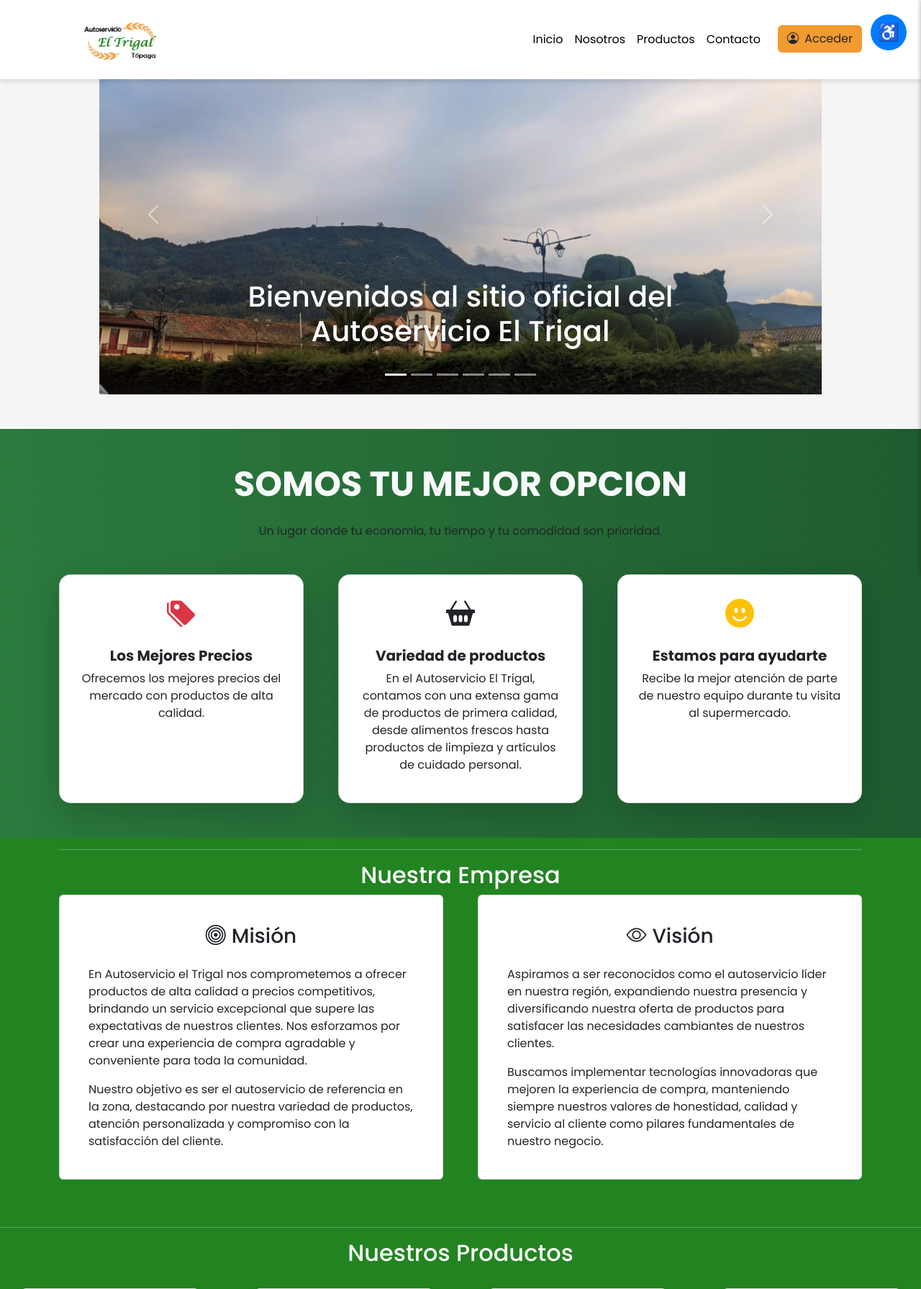
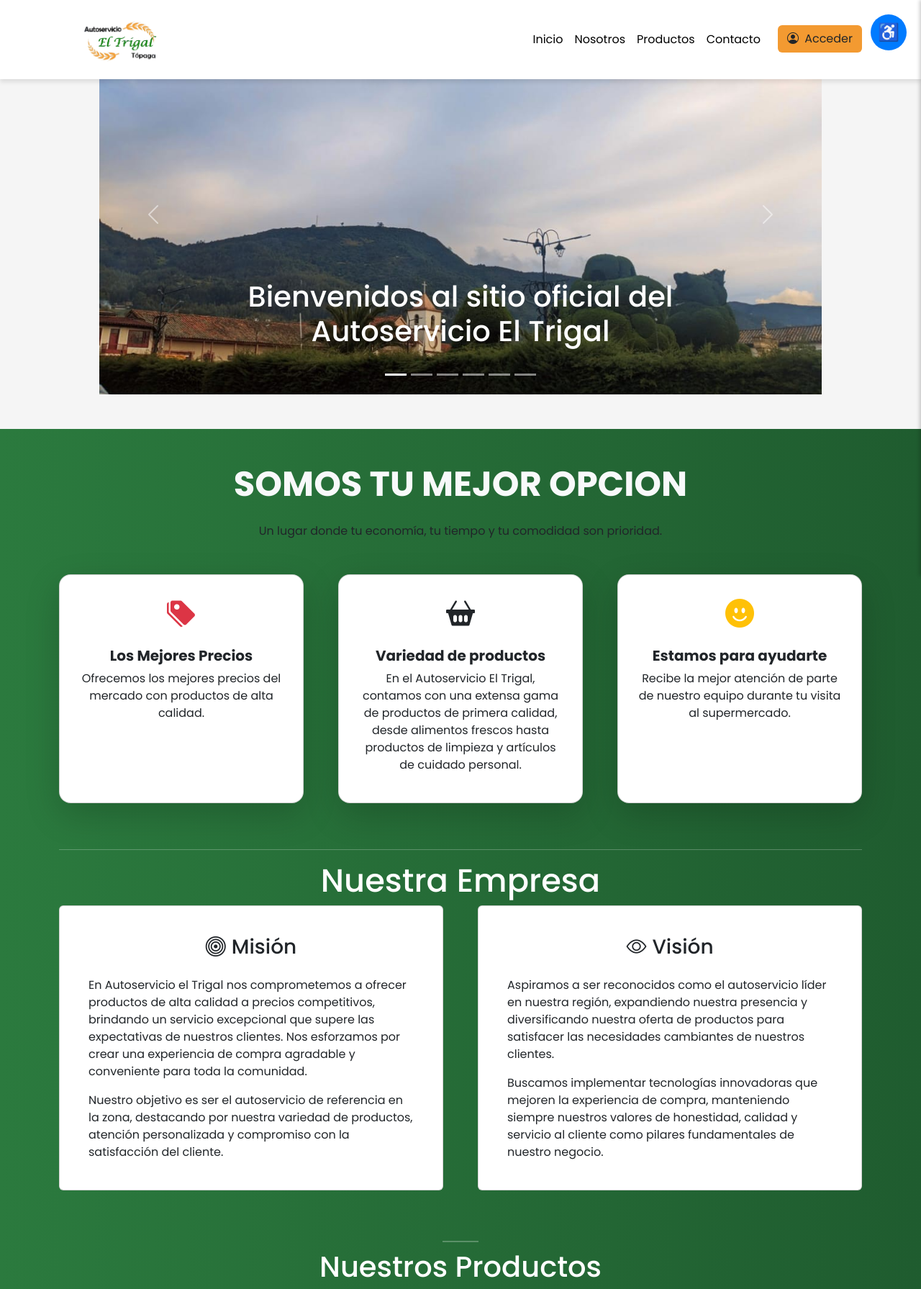
Before and after one commit to Jxvi3r09/Autoservicioeltrigal, a Django app: page / in a window 1280 px wide. Shown: the top 1791 px of the page at 72% size. Run offline with Django 5.2, Linux system fonts and the light colour scheme.

Commit message:
Actualizacion paginaprincipal

```diff
--- a/pagina/templates/paginas/principal.html
+++ b/pagina/templates/paginas/principal.html
@@ -275,15 +275,12 @@
     </section>
 
     <!-- Mission & Vision Section -->
-    <section id="mision-vision" class="mission-vision">
+    <section id="mision-vision" class="mission-vision" style="background: linear-gradient(to right, #2b7a3e, #1f5c2f);" >
       <div class="container position-relative">
-        <h2
-          id="nuestraempresa" class="text-center section-title animate__animated animate__fadeInUp"
-        >
+        <h2 id="nuestraempresa" class="text-center section-title animate__animated animate__fadeInUp"
+        style="font-size: 2.8rem;">
         <hr>
-          Nuestra Empresa
-
-
+        Nuestra Empresa
         </h2>
         <div class="row g-5">
           <div class="col-lg-6 animate__animated animate__fadeInLeft">
@@ -334,124 +331,170 @@
   <section>
     <!-- <title>Sección de Productos</title>
     <link rel="stylesheet" href="styles.css"> -->
+<!DOCTYPE html>
+<html lang="es">
+<head>
+    <meta charset="UTF-8">
+    <meta name="viewport" content="width=device-width, initial-scale=1.0">
+    <title>Productos</title>
+    <style>
+        body {
+            margin: 0;
+            font-family: 'Segoe UI', Tahoma, Geneva, Verdana, sans-serif;
+            background-color: #f4f4f4;
+            color: #333;
+        }
+
+        .productos {
+            padding: 60px 20px;
+            background: linear-gradient(to right, #2b7a3e, #1f5c2f);
+            color: white;
+        }
+
+        .productos h2 {
+            text-align: center;
+            font-size: 2.5em;
+            margin-bottom: 40px;
+            position: relative;
+        }
+
+        .productos h2 hr {
+            border: 1px solid #fff;
+            width: 50px;
+            margin: 10px auto;
+        }
+
+        .contenedor-productos {
+            display: flex;
+            flex-wrap: wrap;
+            justify-content: center;
+            gap: 30px;
+            max-width: 1200px;
+            margin: auto;
+        }
+
+        .producto {
+            background-color: #fff;
+            color: #333;
+            border-radius: 10px;
+            box-shadow: 0 4px 8px rgba(0,0,0,0.2);
+            overflow: hidden;
+            width: 300px;
+            transition: transform 0.3s;
+        }
+
+        .producto:hover {
+            transform: translateY(-5px);
+        }
+
+        .producto img {
+            width: 100%;
+            height: 200px;
+            object-fit: cover;
+        }
+
+        .producto h3 {
+            margin: 15px;
+            font-size: 1.4em;
+        }
+
+        .producto .descripcion {
+            margin: 0 15px 20px;
+            font-size: 0.95em;
+            line-height: 1.5;
+        }
+
+        @media (max-width: 768px) {
+            .producto {
+                width: 100%;
+            }
+        }
+    </style>
+</head>
 <body>
     <section id="productos" class="productos">
-        <h2 id="nuestrsoproductos">
-         <hr> Nuestros Productos</h2>
+        <h2><hr> Nuestros Productos</h2>
         <div class="contenedor-productos">
             <div class="producto">
-              <div>
-                <img src={% static 'myapp/imagenes/lacteo.jpg' %} alt="productos 1">
-              </div>
+                <img src="{% static 'myapp/imagenes/lacteo.jpg' %}" alt="productos 1">
                 <h3>Alimentos frescos</h3>
-                <p class="descripcion">Productos naturales como frutas, verduras, carnes y lácteos que se caracterizan por su frescura,
-                  sabor auténtico y alto valor nutricional, ideales para una alimentación saludable.</p>
-
-
+                <p class="descripcion">Productos naturales como frutas, verduras, carnes y lácteos que se caracterizan por su frescura...</p>
             </div>
-
             <div class="producto">
-              <img src={% static 'myapp/imagenes/cereal.jpg' %} alt="Producto 2">
-              <h3>Alimentos envasados y procesados</h3>
-              <p class="descripcion">Productos listos para consumir o preparar, como pastas, enlatados, galletas y conservas,
-                que ofrecen practicidad y una larga duración sin perder su sabor y calidad.</p>
-
-          </div>
+                <img src="{% static 'myapp/imagenes/cereal.jpg' %}" alt="Producto 2">
+                <h3>Alimentos envasados y procesados</h3>
+                <p class="descripcion">Productos listos para consumir o preparar, como pastas, enlatados, galletas...</p>
+            </div>
             <div class="producto">
-                <img src={% static 'myapp/imagenes/cerveza.jpg' %} alt="Producto 3">
-                <h3>Bebidas </h3>
-                <p class="descripcion">Refresca tu día con nuestra variedad de bebidas: desde aguas y jugos naturales hasta gaseosas,
-                   leches y bebidas energéticas para todos los gustos y ocasiones.</p>
-
+                <img src="{% static 'myapp/imagenes/cerveza.jpg' %}" alt="Producto 3">
+                <h3>Bebidas</h3>
+                <p class="descripcion">Refresca tu día con nuestra variedad de bebidas: desde aguas y jugos naturales hasta gaseosas...</p>
             </div>
-
-
-
             <div class="producto">
-                <img src={% static 'myapp/imagenes/limpieza.jpg' %} alt="Producto 4">
+                <img src="{% static 'myapp/imagenes/limpieza.jpg' %}" alt="Producto 4">
                 <h3>Limpieza del hogar</h3>
-                <p class="descripcion">Todo lo que necesitas para mantener tu hogar impecable: detergentes, desinfectantes, limpiadores multiusos y más,
-                   con fórmulas eficaces contra la suciedad y los gérmenes.</p>
-
+                <p class="descripcion">Todo lo que necesitas para mantener tu hogar impecable: detergentes, desinfectantes...</p>
             </div>
-
             <div class="producto">
-              <img src={% static 'myapp/imagenes/lpersonal.jpg' %} alt="Producto 5">
-              <h3>Cuidado personal y aseo</h3>
-              <p class="descripcion">Productos pensados para tu bienestar diario: shampoos, jabones, desodorantes,
-                papel higiénico y más, para que te sientas fresco, limpio y cómodo en todo momento.</p>
-          </div>
-
-          <div class="producto">
-            <img src={% static 'myapp/imagenes/bateria.jpg' %} alt="Producto 4">
-            <h3>Otros productos</h3>
-            <p class="descripcion">Encuentra artículos complementarios para tu día a día: útiles escolares,
-              utensilios de cocina, baterías, productos de temporada y mucho más, todo en un solo lugar.</p>
+                <img src="{% static 'myapp/imagenes/lpersonal.jpg' %}" alt="Producto 5">
+                <h3>Cuidado personal y aseo</h3>
+                <p class="descripcion">Productos pensados para tu bienestar diario: shampoos, jabones, desodorantes...</p>
+            </div>
+            <div class="producto">
+                <img src="{% static 'myapp/imagenes/bateria.jpg' %}" alt="Producto 6">
+                <h3>Otros productos</h3>
+                <p class="descripcion">Encuentra artículos complementarios para tu día a día: útiles escolares, utensilios...</p>
+            </div>
         </div>
-  </section>
+    </section>
+</body>
+</html>
 
 
 <!-- Contact Section -->
-<section id="contacto" class="py-5 bg-light">
+<section id="contacto" style="background: linear-gradient(to right, #2b7a3e, #1f5c2f); color: white; padding: 60px 20px;">
   <div class="container">
-    <h2 id="contacto" class="text-center section-title animate__animated animate__fadeInUp">
-     <hr>  Contáctanos
-    </h2>
-    <p class="text-center mb-5 animate__animated animate__fadeInUp">
+    <h2 class="text-center section-title" style="font-size: 2.8rem;"><hr> Contáctanos</h2>
+    <p class="text-center mb-5" style="font-size: 1.1rem;">
       Estamos aquí para atenderte. Visítanos o escríbenos.
     </p>
 
-    <div class="row g-5 justify-content-center text-center">
-      <div class="col-lg-6 animate__animated animate__fadeInLeft">
+    <div class="row g-5 align-items-stretch">
+      <!-- Información de contacto -->
+      <div class="col-lg-6">
         <div class="card border-0 shadow-sm h-100">
-          <div class="card-body p-4">
-            <h3 class="card-title mb-4">Información de Contacto</h3>
+          <div class="card-body p-4 text-dark">
+            <center><h3 class="card-title mb-4 text-success">Información de Contacto</h3> </center>
             <ul class="list-unstyled">
-              <li class="mb-3">
-                <i class="bi bi-geo-alt-fill me-2 text-primary"></i> Av.
-                Principal #123, Ciudad, País
-              </li>
-              <li class="mb-3">
-                <i class="bi bi-telephone-fill me-2 text-primary"></i> +123
-                456 7890
-              </li>
-              <li class="mb-3">
-                <i class="bi bi-envelope-fill me-2 text-primary"></i>
-                info@example.com
-              </li>
-              <li class="mb-3">
-                <i class="bi bi-clock-fill me-2 text-primary"></i> Lunes a
-                Domingo: 9:00 AM - 5:00 PM
-              </li>
+              <ul class="list-unstyled" style="font-size: 1.2rem;">
+  <li class="mb-3">📍 Av. Principal #123, Ciudad, País</li>
+  <li class="mb-3">☎️ +123 456 7890</li>
+  <li class="mb-3">📧 info@example.com</li>
+  <li class="mb-3">🕒 Lunes a Domingo: 9:00 AM - 5:00 PM</li>
+</ul>
+
             </ul>
-            <div class="mt-4">
-              <h4>Síguenos</h4>
-              <div class="social-icons mt-3">
-                <a href="#"><i class="bi bi-facebook"></i></a>
-                <a href="#"><i class="bi bi-instagram"></i></a>
-                <a href="#"><i class="bi bi-whatsapp"></i></a>
-              </div>
-            </div>
           </div>
+        </div>
+      </div>
+
+      <!-- Mapa -->
+      <div class="col-lg-6">
+        <div class="h-100 w-100">
+          <iframe
+            src="https://www.google.com/maps/embed?pb=!1m18!1m12!1m3!1d3975.086374780033!2d-72.8351789!3d5.7672438!2m3!1f0!2f0!3f0!3m2!1i1024!2i768!4f13.1!3m3!1m2!1s0x8e6a49a36d9c6389%3A0x4be4bdbbd3bb0340!2sAutoservicio%20El%20Trigal!5e0!3m2!1ses!2sco!4v1614321001000!5m2!1ses!2sco"
+            width="100%"
+            height="100%"
+            style="border: 0; min-height: 400px; border-radius: 10px; box-shadow: 0 4px 12px rgba(0,0,0,0.3);"
+            allowfullscreen=""
+            loading="lazy"
+          ></iframe>
         </div>
       </div>
     </div>
   </div>
-</section> <!-- ✅ Cierre correcto del section de contacto -->
+</section>
 
-<!-- Map Section -->
-<section>
-  <div id="map-container">
-    <iframe
-      src="https://www.google.com/maps/embed?pb=!1m18!1m12!1m3!1d3975.086374780033!2d-72.8351789!3d5.7672438!2m3!1f0!2f0!3f0!3m2!1i1024!2i768!4f13.1!3m3!1m2!1s0x8e6a49a36d9c6389%3A0x4be4bdbbd3bb0340!2sAutoservicio%20El%20Trigal!5e0!3m2!1ses!2sco!4v1614321001000!5m2!1ses!2sco"
-      width="100%"
-      height="450"
-      style="border: 0"
-      allowfullscreen=""
-      loading="lazy"
-    ></iframe>
-  </div>
-</section>
 
 <!-- Footer -->
 <footer id="footer" class="bg-dark text-black w-100 m-0 p-0">
@@ -478,7 +521,7 @@
 
       <!-- Columna 2 -->
       <div class="col-lg-2 col-md-6">
-        <h5 class="mb-4">Enlaces</h5>
+
         <ul class="list-unstyled footer-links">
           <li class="mb-2"><a class="text-white text-decoration-none" href="#">Inicio</a></li>
           <li class="mb-2"><a class="text-white text-decoration-none" href="#mision-vision">Nosotros</a></li>
```
